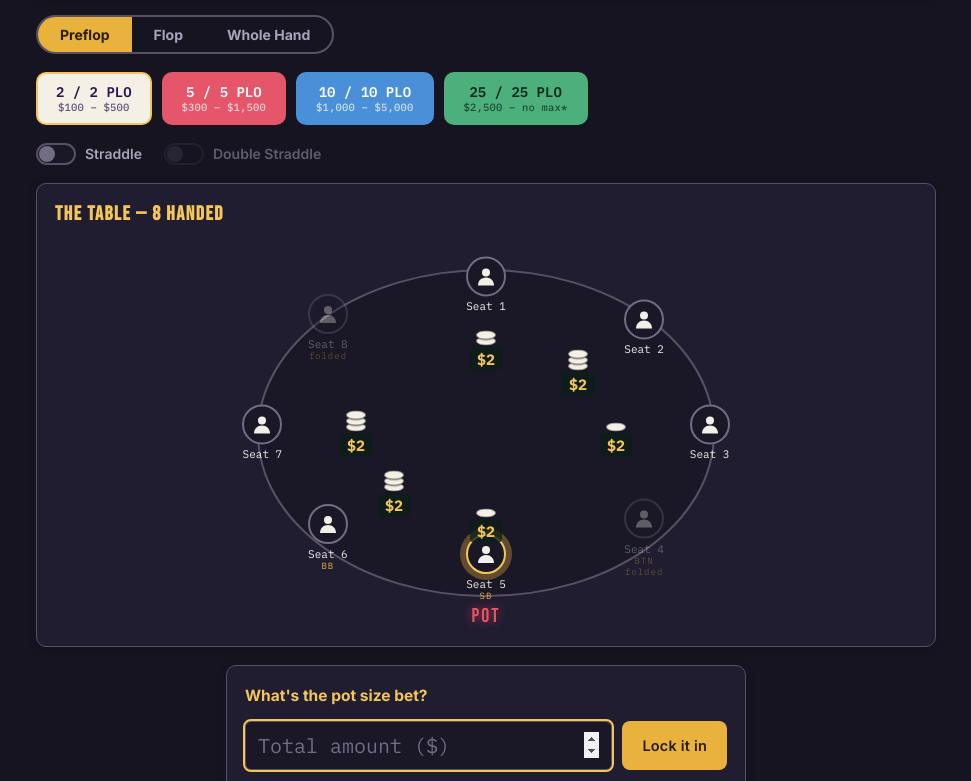
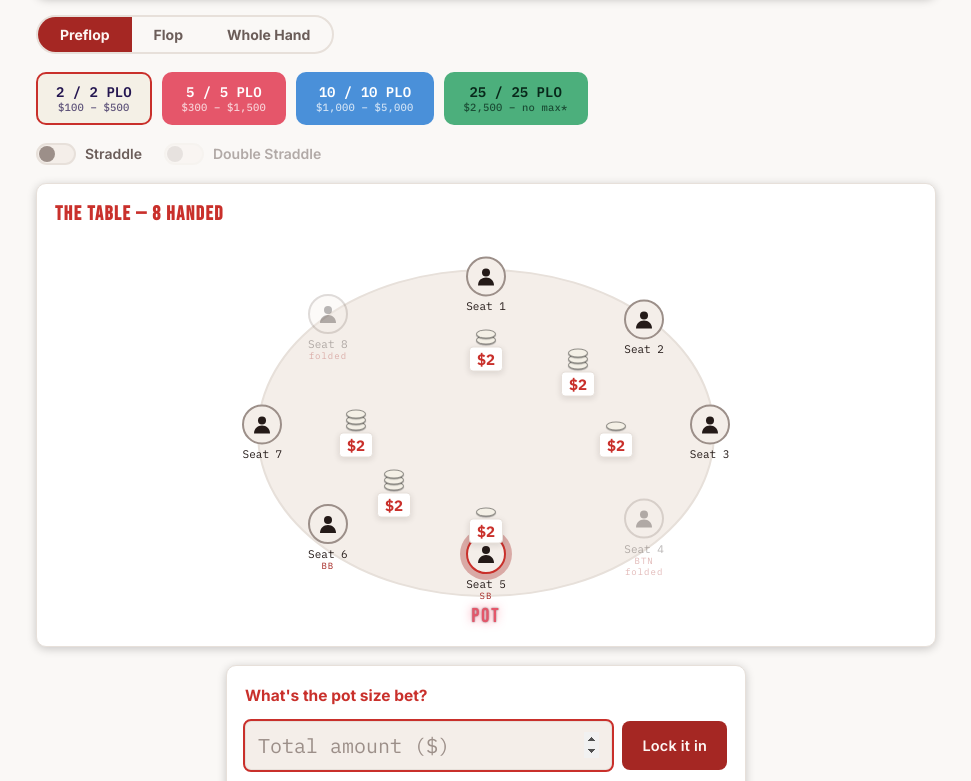
Before and after one commit to yanonagaishi001/tsrdealertraining, a plain HTML site: page plo_pot_trainer.html in a window 1280 px wide. Shown: the part 149-930 px from the top of the page, without its empty margins (154-1125 px from the left). Drawn offline with Linux system fonts and the light colour scheme.

Commit message:
Update color scheme and styles in HTML file

```diff
--- a/plo_pot_trainer.html
+++ b/plo_pot_trainer.html
@@ -8,21 +8,21 @@
   @import url('https://fonts.googleapis.com/css2?family=Bebas+Neue&family=IBM+Plex+Mono:wght@400;500;600;700&family=Inter:wght@400;500;600;700&display=swap');
 
   :root{
-    --felt-deep:#161421;
-    --felt-panel:#201d30;
-    --felt-panel-2:#1a1826;
-    --brass:#e8b23d;
-    --brass-bright:#f4c65a;
-    --brass-dim:#5a5064;
-    --cream:#f2efe9;
-    --sage:#a9a3bb;
-    --sage-dim:#726c85;
+    --felt-deep:#faf8f6;
+    --felt-panel:#ffffff;
+    --felt-panel-2:#f4eee9;
+    --brass:#a52723;
+    --brass-bright:#c9302b;
+    --brass-dim:#e7e0da;
+    --cream:#241a18;
+    --sage:#6b5d59;
+    --sage-dim:#9c8f89;
     --chip-white:#f4f0e6;
     --chip-white-text:#241650;
     --chip-red:#e5566a;
     --chip-blue:#4a90d9;
     --chip-green:#4caf7c;
-    --bad:#e5566a;
+    --bad:#c9302b;
     --font-display:'Bebas Neue', sans-serif;
     --font-mono:'IBM Plex Mono', monospace;
     --font-body:'Inter', sans-serif;
@@ -118,7 +118,7 @@
   }
   .street-btn.selected{
     background:var(--brass);
-    color:#2b1c00;
+    color:#fdf6f3;
   }
   .street-btn:focus-visible{outline:2px solid var(--brass-bright);outline-offset:-2px;}
 
@@ -168,7 +168,7 @@
   }
   .toggle input:checked + .switch::after{
     transform:translateX(18px);
-    background:#2b1c00;
+    background:#fdf6f3;
   }
   .toggle input:disabled + .switch{
     opacity:.4;
@@ -264,13 +264,13 @@
   }
   .seat.hero .avatar-ring{
     border-color:var(--brass-bright);
-    box-shadow:0 0 0 4px rgba(232,178,61,0.25);
+    box-shadow:0 0 0 4px rgba(165,39,35,0.25);
     animation:pulse 1.6s ease-in-out infinite;
   }
   @media (prefers-reduced-motion:reduce){ .seat.hero .avatar-ring{animation:none;} }
   @keyframes pulse{
-    0%,100%{box-shadow:0 0 0 4px rgba(232,178,61,0.2);}
-    50%{box-shadow:0 0 0 6px rgba(232,178,61,0.35);}
+    0%,100%{box-shadow:0 0 0 4px rgba(165,39,35,0.2);}
+    50%{box-shadow:0 0 0 6px rgba(165,39,35,0.35);}
   }
   .seat svg{width:24px;height:24px;}
   .seat .label{
@@ -333,8 +333,10 @@
     font-family:var(--font-mono);
     font-size:16px;
     font-weight:700;
-    color:var(--brass-bright);
-    background:rgba(10,30,22,0.8);
+    color:#c9302b;
+    background:#ffffff;
+    border:1.5px solid var(--brass-dim);
+    box-shadow:0 2px 6px rgba(36,26,24,.12);
     padding:3px 9px;
     border-radius:5px;
     white-space:nowrap;
@@ -378,8 +380,10 @@
     font-family:var(--font-mono);
     font-size:15px;
     font-weight:700;
-    color:var(--brass-bright);
-    background:rgba(10,30,22,0.75);
+    color:#c9302b;
+    background:#ffffff;
+    border:1.5px solid var(--brass-dim);
+    box-shadow:0 2px 6px rgba(36,26,24,.12);
     padding:2px 7px;
     border-radius:4px;
     white-space:nowrap;
@@ -436,7 +440,7 @@
     border-radius:8px;
     border:none;
     background:var(--brass);
-    color:#2b1c00;
+    color:#fdf6f3;
     cursor:pointer;
     transition:background .12s ease;
   }
@@ -449,7 +453,7 @@
     border:1px solid var(--brass-dim);
     box-shadow:none;
   }
-  .btn.secondary:hover{background:rgba(232,178,61,0.12);}
+  .btn.secondary:hover{background:rgba(165,39,35,0.12);}
   .btn:disabled{opacity:.4;cursor:not-allowed;}
 
   .feedback{
```
